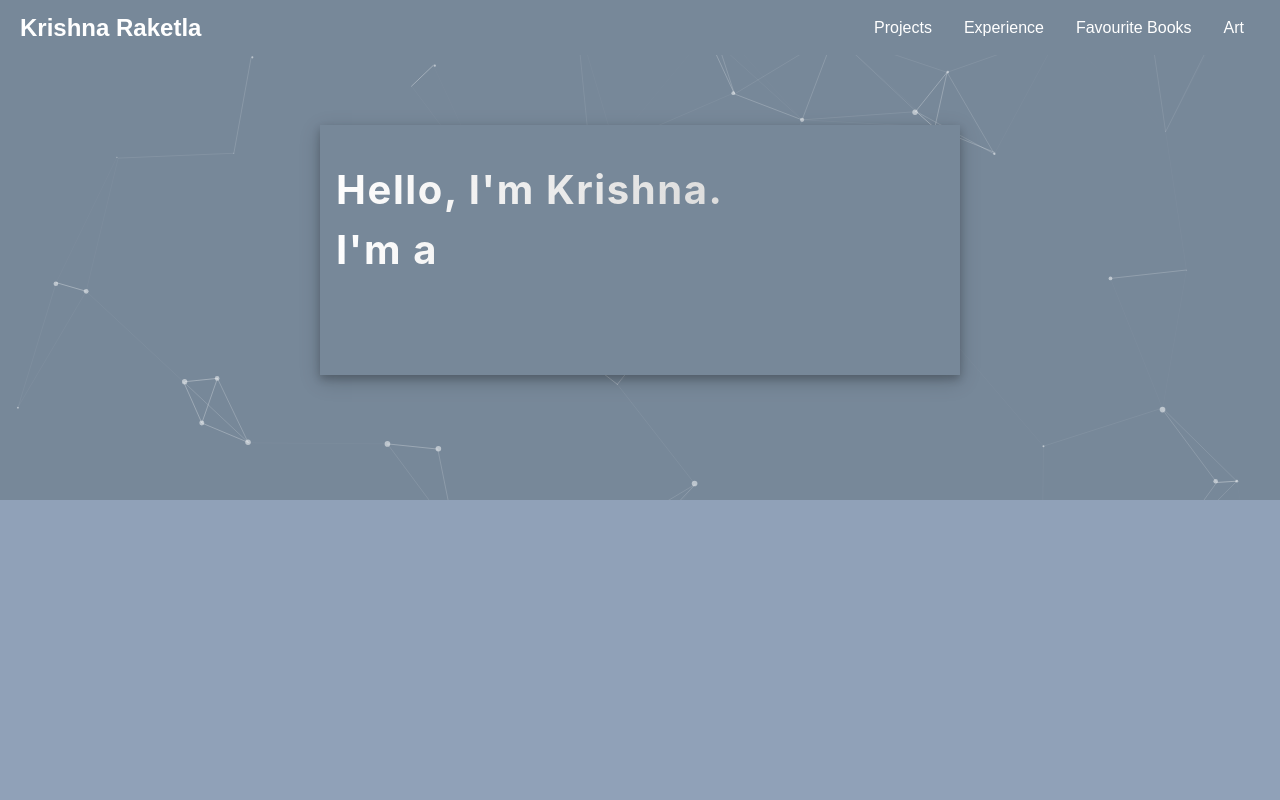
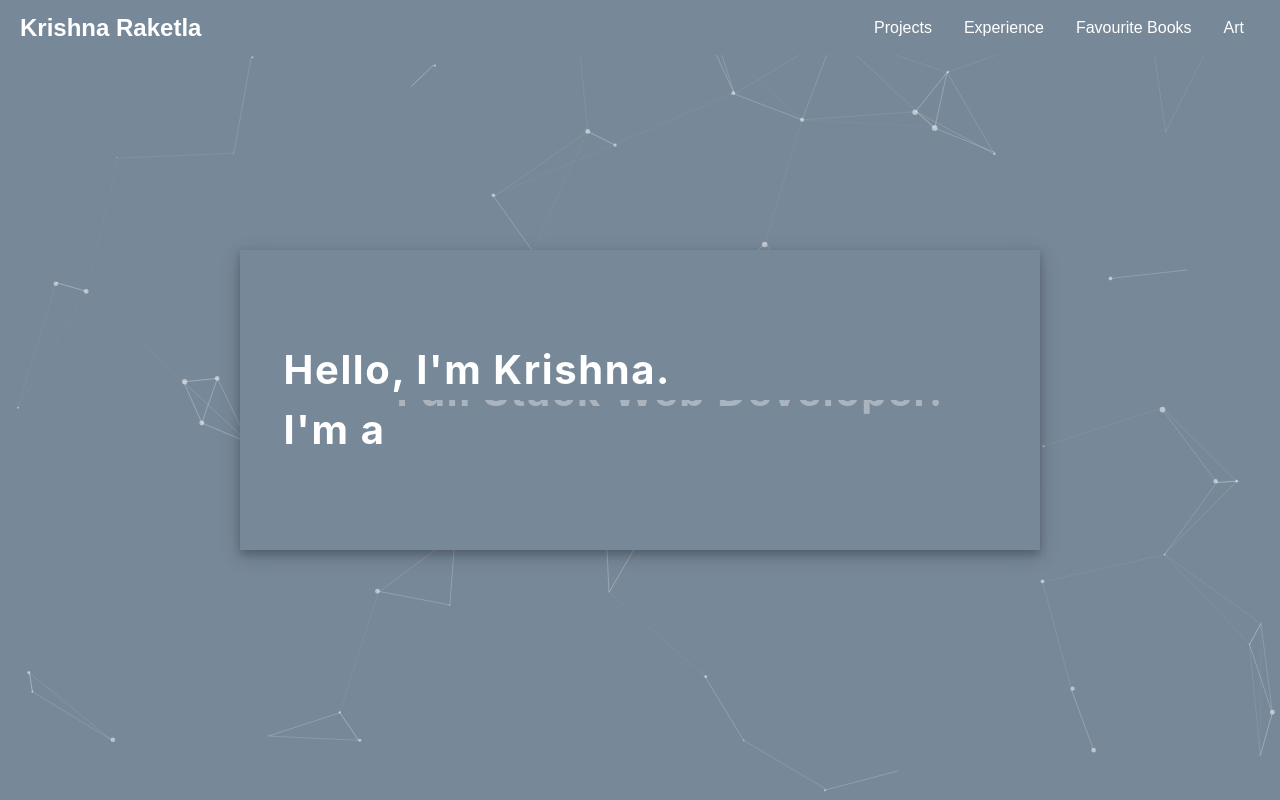
Before and after one commit to krishnaraketla/portfolio, a React (Create React App) app in the folder frontend/: page / in a window 1280 px wide. Shown: the top 800 px of the page. Built offline with nearby package versions, Linux system fonts and the light colour scheme; the HTML template or start-up script is replaced by a standard one.

Commit message:
hero section fixes

```diff
--- a/frontend/src/components/HeroSection.js
+++ b/frontend/src/components/HeroSection.js
@@ -3,7 +3,7 @@ import Navbar from "../components/Navbar";
 import ParticlesComponent from "./ParticlesComponent";
 import '../styles/HeroSection.css';
 
-const roles = ["Software Engineer.", "Full Stack Web Developer.", "ML/AI Engineer.","Reader.", "Painter."];
+const roles = ["Software Engineer.", "Full Stack Web Developer.", "ML/AI Engineer.", "Reader.", "Painter."];
 
 const HeroSection = () => {
     const [currentRoleIndex, setCurrentRoleIndex] = useState(0);
@@ -15,8 +15,8 @@ const HeroSection = () => {
             setTimeout(() => {
                 setCurrentRoleIndex(prevIndex => (prevIndex + 1) % roles.length);
                 setIsVisible(true);
-            }, 500); // Update during the invisible phase
-        }, 3000); // Matches the CSS animation time
+            }, 500);
+        }, 3000);
 
         return () => clearInterval(textChangeInterval);
     }, []);
@@ -26,7 +26,13 @@ const HeroSection = () => {
             <ParticlesComponent />
             <div className="hero">
                 <div className="hero-card">
-                    <h1>Hello, I'm Krishna.<br />I'm a <span className={`changing-text ${!isVisible ? 'invisible' : ''}`}>{roles[currentRoleIndex]}</span></h1>
+                <h1>
+                    Hello, I'm Krishna.<br />I'm a <span className="changing-text-container">
+                        <span className={`changing-text ${!isVisible ? 'invisible' : ''}`}>
+                            {roles[currentRoleIndex]}
+                        </span>
+                            </span>
+</h1>
                 </div>
             </div>
         </>
--- a/frontend/src/styles/HeroSection.css
+++ b/frontend/src/styles/HeroSection.css
@@ -2,24 +2,28 @@
     display: flex;
     justify-content: center;
     align-items: center;
-    height: 30%;
+    height: 100vh;
     width: 100%;
-    min-width: 900px;
-    min-height: 500px;
     background-color: var(--background-color);
+    padding: 20px;
+    box-sizing: border-box;
 }
 
 .hero-card {
     display: flex;
-    justify-content: center; /* Center text horizontally within the card */
-    align-items: center; /* Center text vertically within the card */
-    text-align: left; /* Center text inside the h1 element */
+    justify-content: center;
+    align-items: center;
+    text-align: left;
     margin: auto;
-    height: 50%;
-    width: 50%;
+    max-width: 90%;
+    width: 800px;
+    height: auto;
+    min-height: 300px;
     z-index: 1000;
     background-color: var(--background-color);
-    box-shadow: 0 4px 8px 0 rgba(0, 0, 0, 0.2), 0 6px 20px 0 rgba(0, 0, 0, 0.19); /* Shadow effect */
+    box-shadow: 0 4px 8px 0 rgba(0, 0, 0, 0.2), 0 6px 20px 0 rgba(0, 0, 0, 0.19);
+    padding: 20px;
+    box-sizing: border-box;
 }
 
 .hero-card h1 {
@@ -30,44 +34,39 @@
     padding: 1rem;
     line-height: 1.5;
     letter-spacing: 0.1rem;
+}
+
+.hero-card h1::before {
+    content: attr(data-text);
+    position: absolute;
+    left: 0;
+    right: 0;
     background: linear-gradient(90deg, rgba(255, 255, 255, 1) 0%, rgba(200, 200, 200, 1) 100%);
     -webkit-background-clip: text;
     -webkit-text-fill-color: transparent;
+    z-index: -1;
+}
+
+.changing-text-container {
+    display: inline-block;
+    width: 600px; /* Adjust this width based on your longest role */
+    vertical-align: bottom;
+    overflow: hidden;
 }
 
 .hero-card h1 .changing-text {
     display: inline-block;
-    width: 600px; /* Set a fixed width based on the longest text */
-    white-space: nowrap; /* Prevent text wrapping */
-
-    text-align: left; /* Align text to the left */
+    white-space: nowrap;
+    text-align: left;
     animation: scrollUp 3s linear infinite;
 }
 
-.hero-card h1:hover {
-    color: var(--title-text-hover); /* Change color on hover */
-}
-
 @keyframes scrollUp {
-    0% {
-
+    0%, 100% {
         opacity: 0;
         transform: translateY(100%);
     }
-    25% {
-
-    color: var(--title-text-color);
-    background: linear-gradient(90deg, rgba(255, 255, 255, 1) 0%, rgba(200, 200, 200, 1) 100%);
-    -webkit-background-clip: text;
-    -webkit-text-fill-color: transparent;
-        opacity: 1;
-        transform: translateY(0);
-    }
-    75% {
-    color: var(--title-text-color);
-    background: linear-gradient(90deg, rgba(255, 255, 255, 1) 0%, rgba(200, 200, 200, 1) 100%);
-    -webkit-background-clip: text;
-    -webkit-text-fill-color: transparent;
+    25%, 75% {
         opacity: 1;
         transform: translateY(0);
     }
@@ -80,3 +79,21 @@
 .invisible {
     visibility: hidden;
 }
+
+@media (max-width: 768px) {
+    .hero-card h1 {
+        font-size: 2rem;
+    }
+    .changing-text-container {
+        width: 250px; /* Adjust for smaller screens */
+    }
+}
+
+@media (max-width: 480px) {
+    .hero-card h1 {
+        font-size: 1.5rem;
+    }
+    .changing-text-container {
+        width: 200px; /* Adjust for even smaller screens */
+    }
+}
--- a/frontend/src/styles/variable.css
+++ b/frontend/src/styles/variable.css
@@ -1,6 +1,6 @@
 :root {
   --background-color: #778899; /* Light Slate Gray */
-  --title-text-color: #483D8B; /* Dark Slate Blue */
+  --title-text-color: #ffffff; /* Dark Slate Blue */
   --title-text-hover: #6A5ACD; /* Slate Blue */
   --body-text-color: #696969; /* Dim Gray */
   --caption-text-color: #A9A9A9; /* Dark Gray */
```
